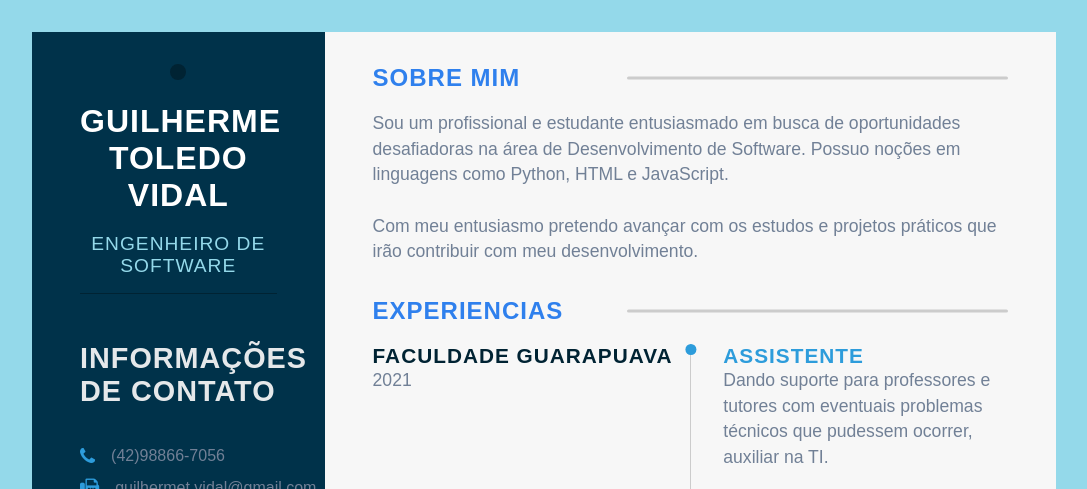
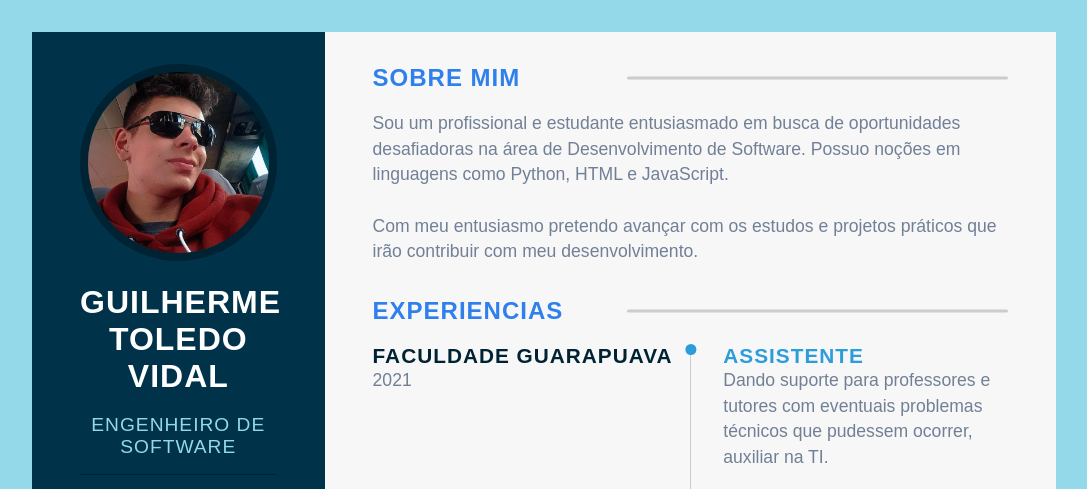
Before and after one commit to guitoledoo/Projeto_Integrador, a plain HTML site: page index.html in a window 1280 px wide. Shown: the top 489 px of the page, without its empty margins (96-1183 px from the left). Drawn offline with Linux system fonts and the light colour scheme.

Commit message:
Update index.html

```diff
--- a/index.html
+++ b/index.html
@@ -16,7 +16,7 @@
             <div class="left-content">
                 <div class="profile">
                     <div class="image">
-                        <img src="IMG_INTEGRADOR/img_perfil.jpeg" alt="">
+                        <img src="img_perfil.jpeg" alt="">
                     </div>
                     <h2 class="name">Guilherme Toledo Vidal</h2>
                     <p class="career">Engenheiro de Software</p>
```
